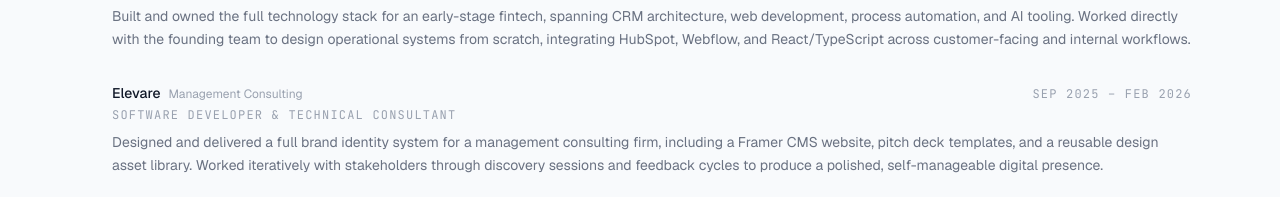
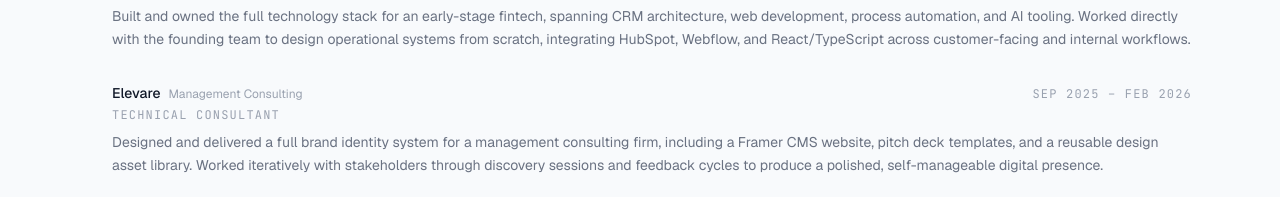
Before and after one commit to Ilknox/portfolio-website, an Astro site: page / in a window 1280 px wide. Shown: the part 2243-2440 px from the top of the page. Built offline with nearby package versions, Linux system fonts and the light colour scheme; Astro itself is replaced by a stand-in of ours.

Commit message:
fix: update Elevare role title to Technical Consultant
Co-Authored-By: Claude Sonnet 4.6 <noreply@anthropic.com>

```diff
--- a/src/components/App.tsx
+++ b/src/components/App.tsx
@@ -72,7 +72,7 @@ const EXPERIENCE_CLIENTS = [
   {
     company: 'Elevare',
     industry: 'Management Consulting',
-    role: 'Software Developer & Technical Consultant',
+    role: 'Technical Consultant',
     period: 'Sep 2025 – Feb 2026',
     desc: 'Designed and delivered a full brand identity system for a management consulting firm, including a Framer CMS website, pitch deck templates, and a reusable design asset library. Worked iteratively with stakeholders through discovery sessions and feedback cycles to produce a polished, self-manageable digital presence.',
   },
```
